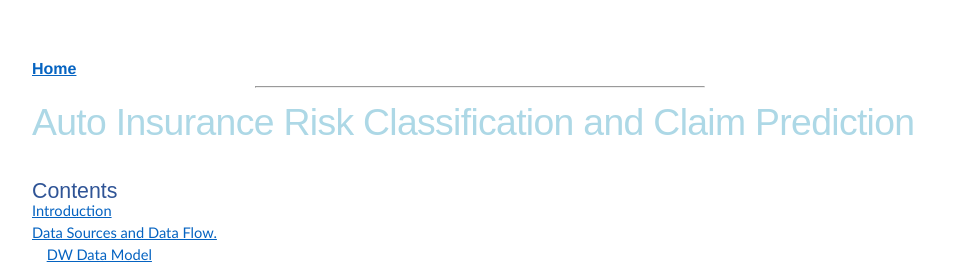
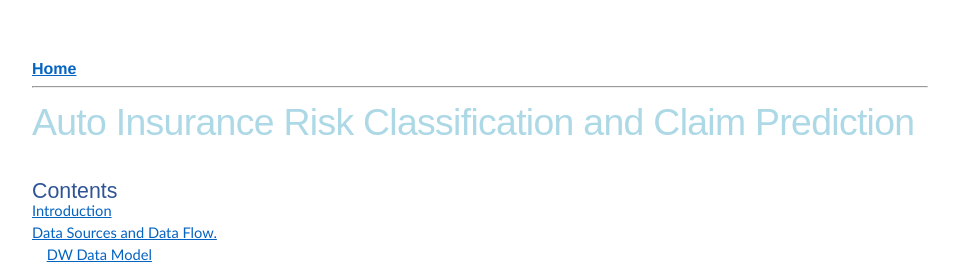
Before and after one commit to KaterynaD/KaterynaD.github.io, a Jekyll site: the page built from Auto Insurance Risk Classification and Claim Prediction/Auto Insurance Risk Classification and Claim Prediction.htm, in a window 1280 px wide. Shown: the top 270 px of the page, without its empty margins (160-1119 px from the left). Built offline with Jekyll 4.4.1, drawn with Linux system fonts in a browser that asks for light colours.

Commit message:
Update default.html

```diff
--- a/_layouts/default.html
+++ b/_layouts/default.html
@@ -11,13 +11,13 @@
 	        		<li><a href="/">Home</a></li>
 	    		</ul>
 			</nav>
-			<hr style="width:50%">
+			<hr>
 			<div class="container">
 
 			{{ content }}
 
 			</div><!-- /.container -->
-			<hr style="width:50%">
+
 			<footer>
 	    		<ul>
 	        		<li><a href="mailto:drogaieva@gmail.com">email</a></li>
```
